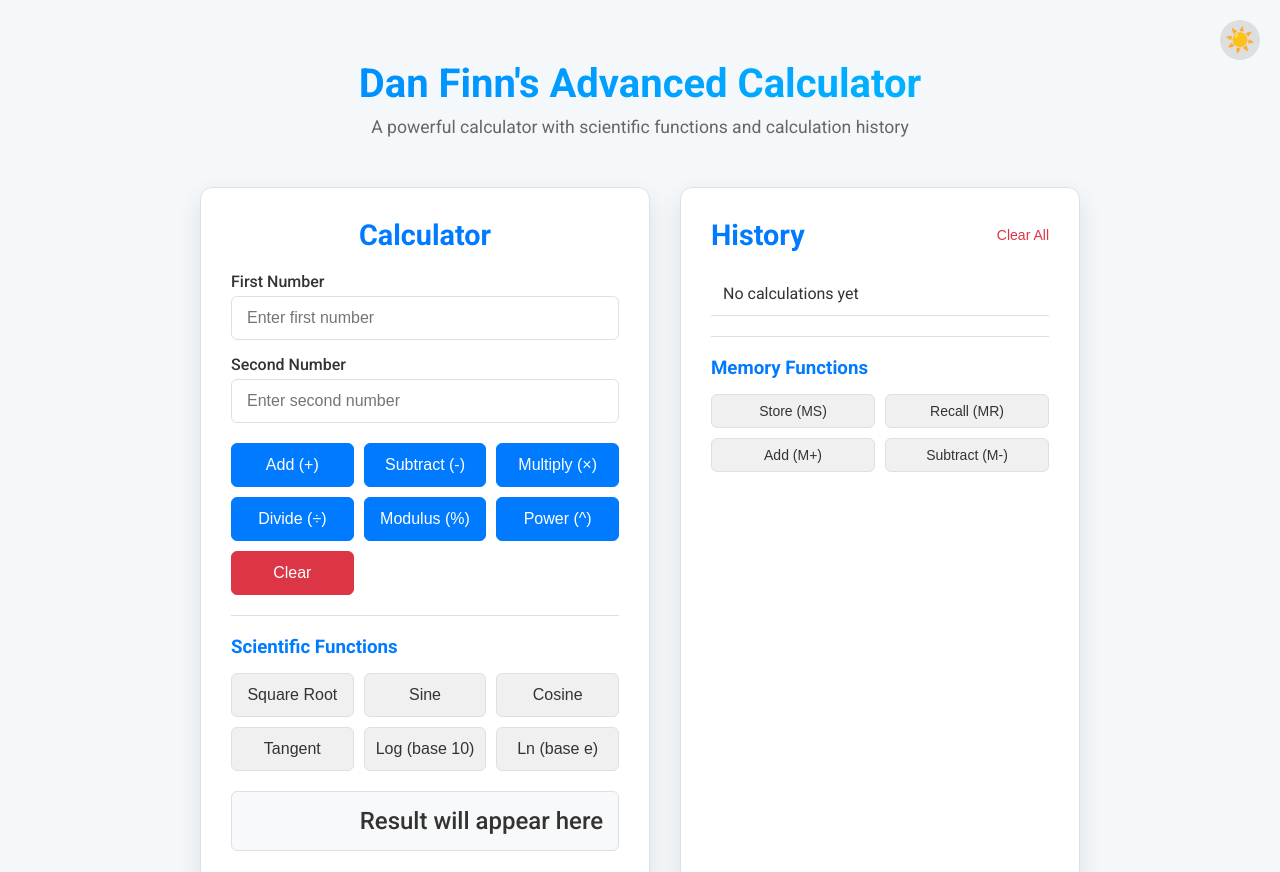
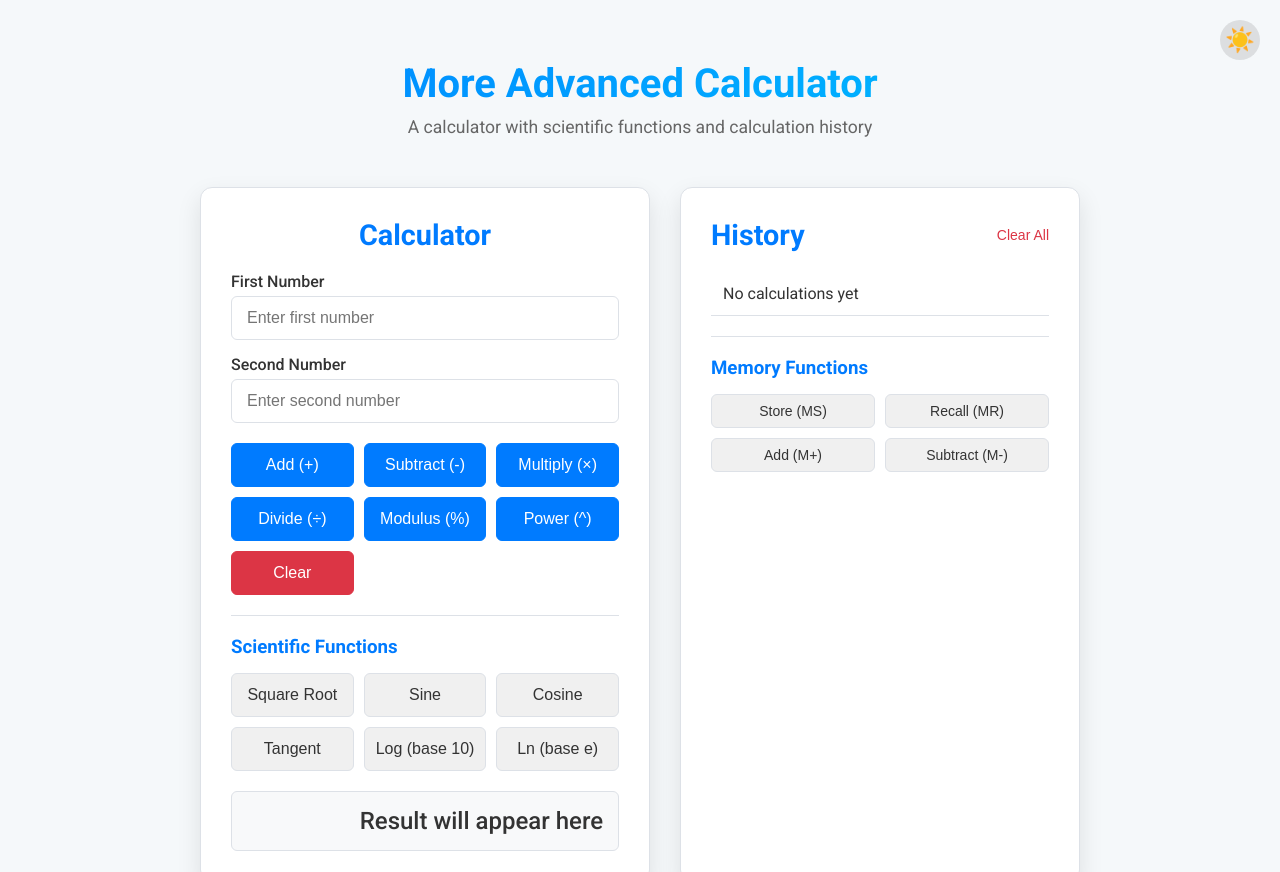
Before and after one commit to finn1817/My-Calculator, a plain HTML site: page index.html in a window 1280 px wide. Shown: the top 872 px of the page. Drawn offline with Linux system fonts and the light colour scheme.

Commit message:
Update index.html

```diff
--- a/index.html
+++ b/index.html
@@ -3,7 +3,7 @@
 <head>
     <meta charset="UTF-8">
     <meta name="viewport" content="width=device-width, initial-scale=1.0">
-    <title>Dan Finn's Calculator</title>
+    <title>Calculator Site</title>
     <link href="https://fonts.googleapis.com/css2?family=Roboto:wght@400;500;700&display=swap" rel="stylesheet">
     <style>
         :root {
@@ -414,8 +414,8 @@
 
     <div class="container">
         <header>
-            <h1>Dan Finn's Advanced Calculator</h1>
-            <p class="subtitle">A powerful calculator with scientific functions and calculation history</p>
+            <h1>More Advanced Calculator</h1>
+            <p class="subtitle">A calculator with scientific functions and calculation history</p>
         </header>
 
         <div class="main-content">
```
